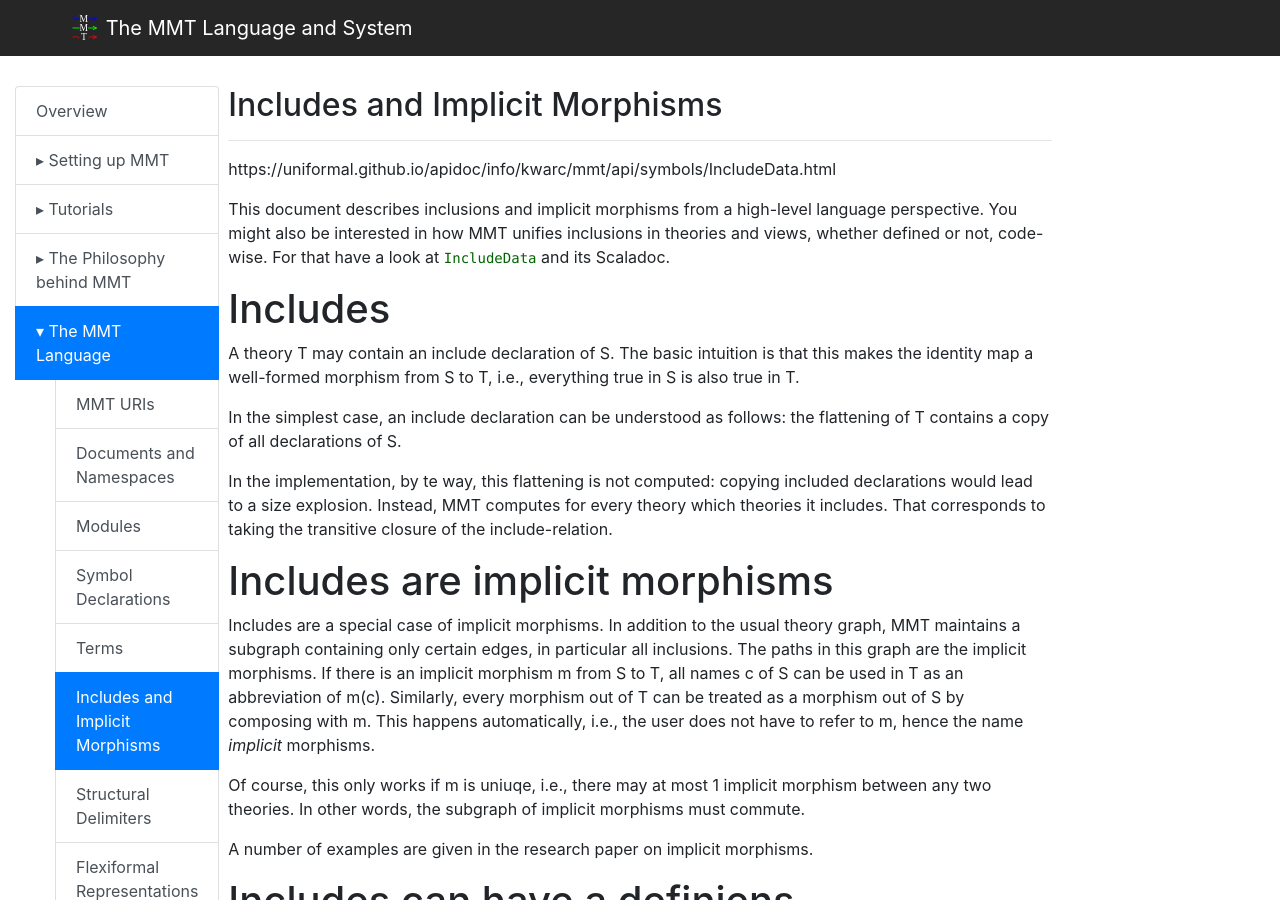
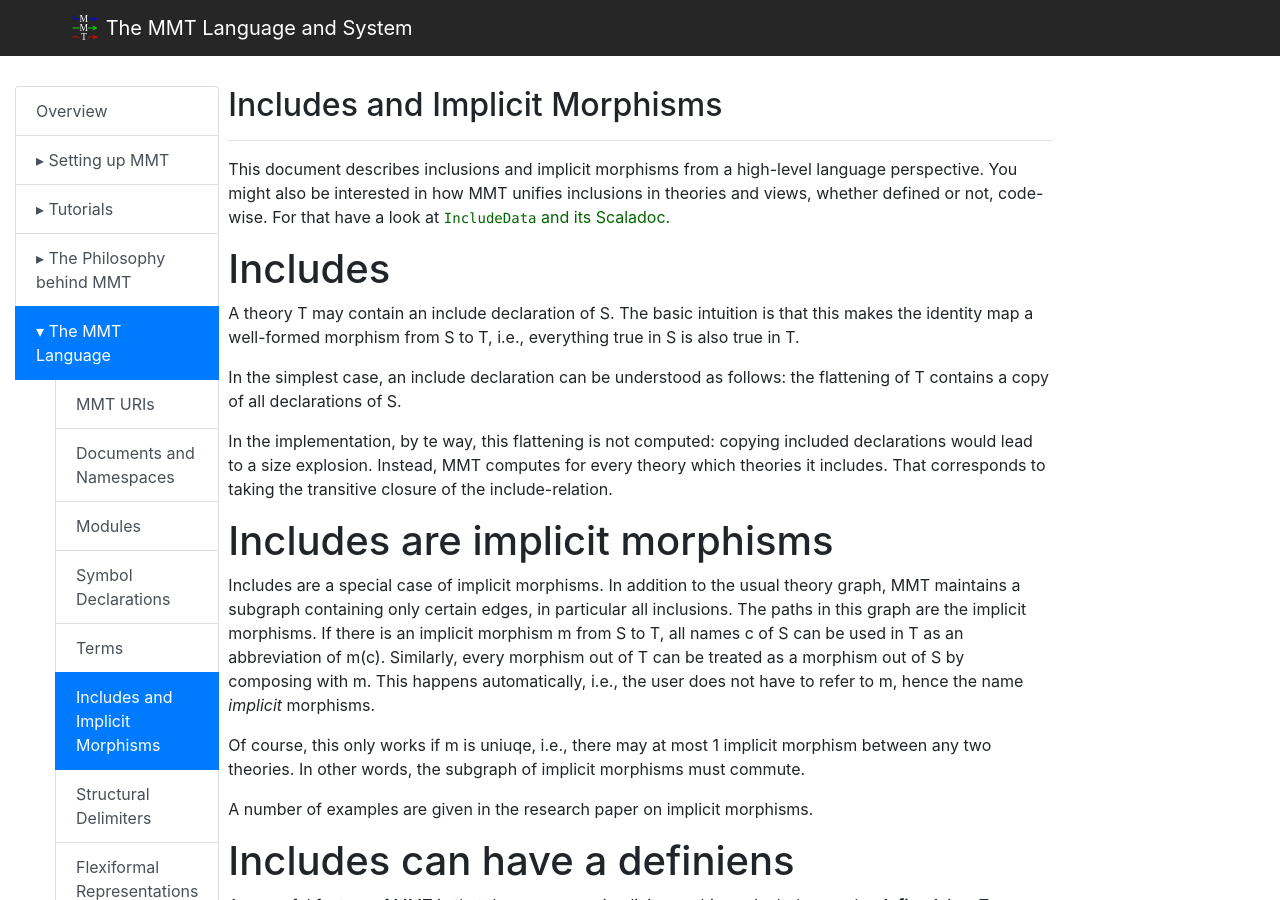
Before and after one commit to UniFormal/uniformal.github.io, a Jekyll site: the page built from doc/language/implicit.md, in a window 1280 px wide and 900 px high. Built offline with Jekyll 4.4.1, drawn with Linux system fonts in a browser that asks for light colours; a script that is not in the unit is left out; some of the changed lines change nothing that is shown.

Commit message:
Clean up messed up link from previous commit

```diff
--- a/doc/language/implicit.md
+++ b/doc/language/implicit.md
@@ -2,9 +2,8 @@
 layout: doc
 title: Includes and Implicit Morphisms
 ---
-https://uniformal.github.io/apidoc/info/kwarc/mmt/api/symbols/IncludeData.html
 
-This document describes inclusions and implicit morphisms from a high-level language perspective. You might also be interested in how MMT unifies inclusions in theories and views, whether defined or not, code-wise. For that have a look at [`IncludeData`](apidoc://info.kwarc.mmt.api.symbols.IncludeData) and its Scaladoc.
+This document describes inclusions and implicit morphisms from a high-level language perspective. You might also be interested in how MMT unifies inclusions in theories and views, whether defined or not, code-wise. For that have a look at [`IncludeData` and its Scaladoc](apidoc://info.kwarc.mmt.api.symbols.IncludeData).
 
 # Includes
 
```
